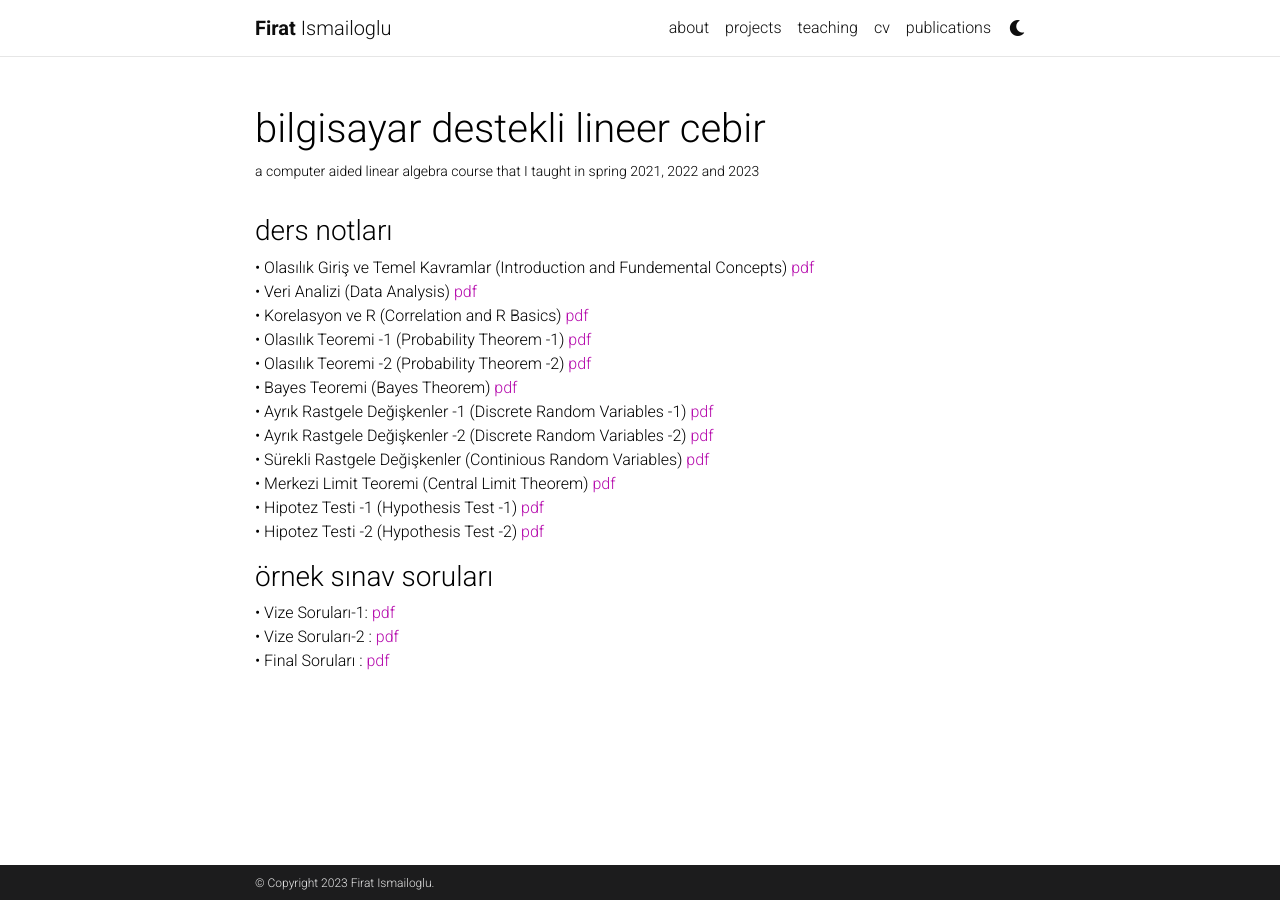
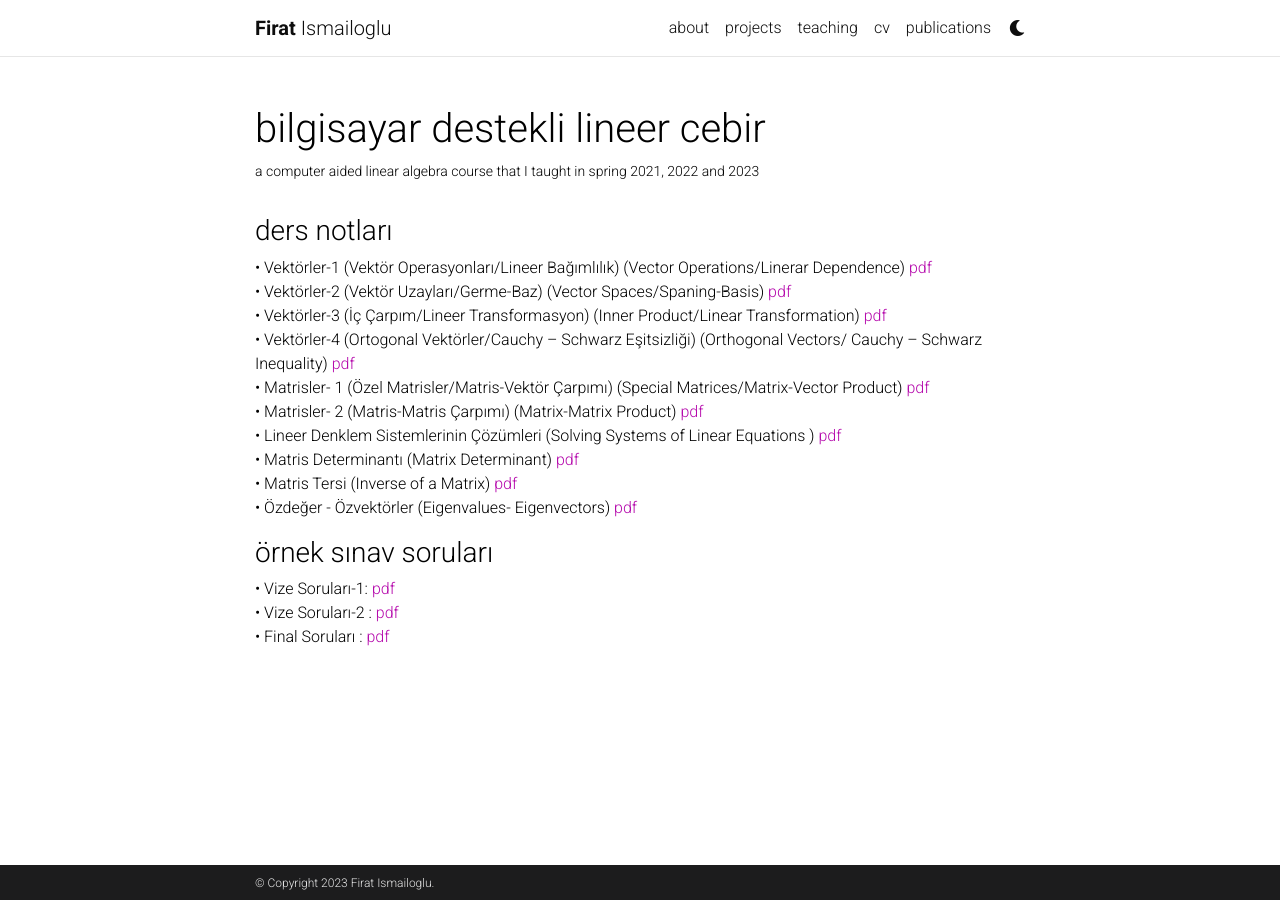
Before and after one commit to FiratIsmailoglu/firatismailoglu.github.io, a Jekyll site: the page built from _projects/linear.md, in a window 1280 px wide. Built offline with Jekyll 4.4.1, drawn with Linux system fonts in a browser that asks for light colours; comment, search, counter and statistics services are not loaded; a style sheet for code colours, icons or effects is not loaded.

Commit message:
Update linear.md

```diff
--- a/_projects/linear.md
+++ b/_projects/linear.md
@@ -10,21 +10,16 @@ category: work
 
 <h3>ders notları</h3>
 
-
-
-&#8226; Olasılık Giriş ve Temel Kavramlar (Introduction and Fundemental Concepts) [pdf](/assets/pdf/firism_olas?l?k_stat_temel_kavramlar.pdf)<br />
-&#8226; Veri Analizi (Data Analysis) [pdf](/assets/pdf/firism_olas?l?k_stat_veri_analizi.pdf)<br />
-&#8226; Korelasyon ve R (Correlation and R Basics)  [pdf](/assets/pdf/firism_olas?l?k_stat_korelasyon_r.pdf)<br />
-&#8226; Olasılık Teoremi -1 (Probability Theorem -1)  [pdf](/assets/pdf/firism_olas?l?k_stat_olas?l?k_1.pdf)<br />
-&#8226; Olasılık Teoremi -2 (Probability Theorem -2)  [pdf](/assets/pdf/assets/pdf/firism_olas?l?k_stat_olas?l?k_2.pdf)<br />
-&#8226;  Bayes Teoremi (Bayes Theorem)  [pdf](/assets/pdf/assets/pdf/firism_olas?l?k_stat_bayes_teoremi.pdf)<br />
-&#8226; Ayrık Rastgele Değişkenler -1 (Discrete Random Variables -1)  [pdf](/assets/pdf/firism_olas?l?k_stat_ayr?k_rastgele_de?i?kenler.pdf)<br />
-&#8226; Ayrık Rastgele Değişkenler -2 (Discrete Random Variables -2)  [pdf](/assets/pdf/firism_olas?l?k_stat_ayr?k_rastgele_de?i?kenler_2.pdf)<br />
-&#8226; Sürekli Rastgele Değişkenler (Continious Random Variables) [pdf](/assets/pdf/firism_olas?l?k_stat_sürekli_rastgele_de?i?kenler.pdf)<br />
-&#8226; Merkezi Limit Teoremi (Central Limit Theorem)  [pdf](/assets/pdf/firism_olas?l?k_stat_merkezi_limit_teoremi.pdf)<br />
-&#8226; Hipotez Testi -1 (Hypothesis Test -1)   [pdf](/assets/pdf/firism_olas?l?k_stat_hipotez_testi_1.pdf)<br />
-&#8226; Hipotez Testi -2 (Hypothesis Test -2)   [pdf](/assets/pdf/firism_olas?l?k_stat_hipotez_testi_2.pdf)<br />
-
+&#8226; Vektörler-1 (Vektör Operasyonları/Lineer Bağımlılık) (Vector Operations/Linerar Dependence)   [pdf](/assets/pdf/firism_lineer_cebir_vektörler_1.pdf)<br />
+&#8226; Vektörler-2 (Vektör Uzayları/Germe-Baz) (Vector Spaces/Spaning-Basis) [pdf](/assets/pdf/firism_lineer_cebir_vektörler_2.pdf)<br />
+&#8226; Vektörler-3 (İç Çarpım/Lineer Transformasyon) (Inner Product/Linear Transformation)   [pdf](/assets/pdf/firism_lineer_cebir_vektörler_3.pdf)<br />
+&#8226; Vektörler-4 (Ortogonal Vektörler/Cauchy – Schwarz Eşitsizliği)  (Orthogonal Vectors/ Cauchy – Schwarz Inequality) [pdf](/assets/pdf/firism_lineer_cebir_vektörler_4.pdf)<br />
+&#8226; Matrisler- 1 (Özel Matrisler/Matris-Vektör Çarpımı) (Special Matrices/Matrix-Vector Product) [pdf](/assets/pdf/firism_lineer_cebir_matrisler_1.pdf)<br />
+&#8226; Matrisler- 2 (Matris-Matris Çarpımı) (Matrix-Matrix Product)   [pdf](/assets/pdf/firism_lineer_cebir_matrisler_2.pdf)<br />
+&#8226; Lineer Denklem Sistemlerinin Çözümleri (Solving Systems of Linear Equations )  [pdf](/assets/pdf/firism_lineer_cebir_lds_çözümü.pdf)<br />
+&#8226; Matris Determinantı (Matrix Determinant)   [pdf](/assets/pdf/firism_lineer_cebir_determinant.pdf)<br />
+&#8226; Matris Tersi (Inverse of a Matrix) [pdf](/assets/pdf/firism_lineer_cebir_matris_tersi.pdf)<br />
+&#8226; Özdeğer - Özvektörler (Eigenvalues- Eigenvectors)  [pdf](/assets/pdf/firism_lineer_cebir_özdeğer_özvektör.pdf)<br />
 
 
 
```
